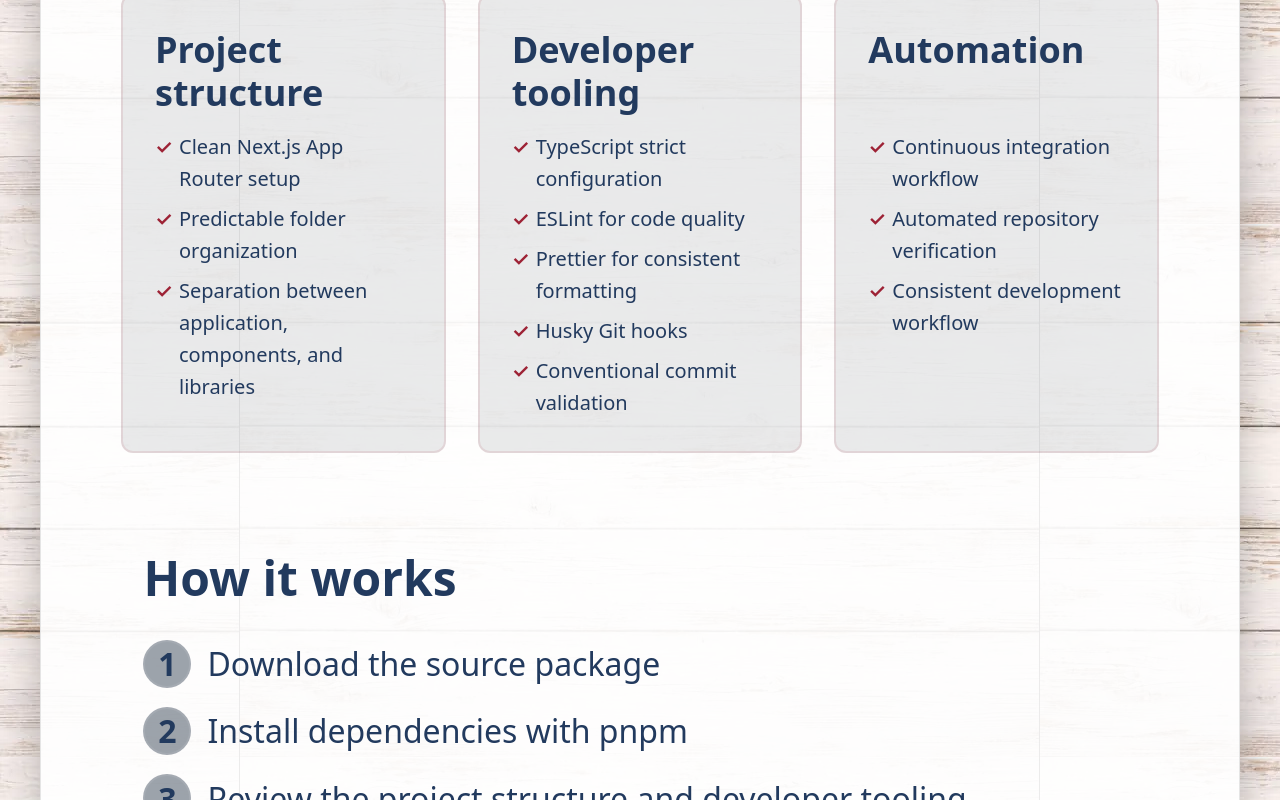
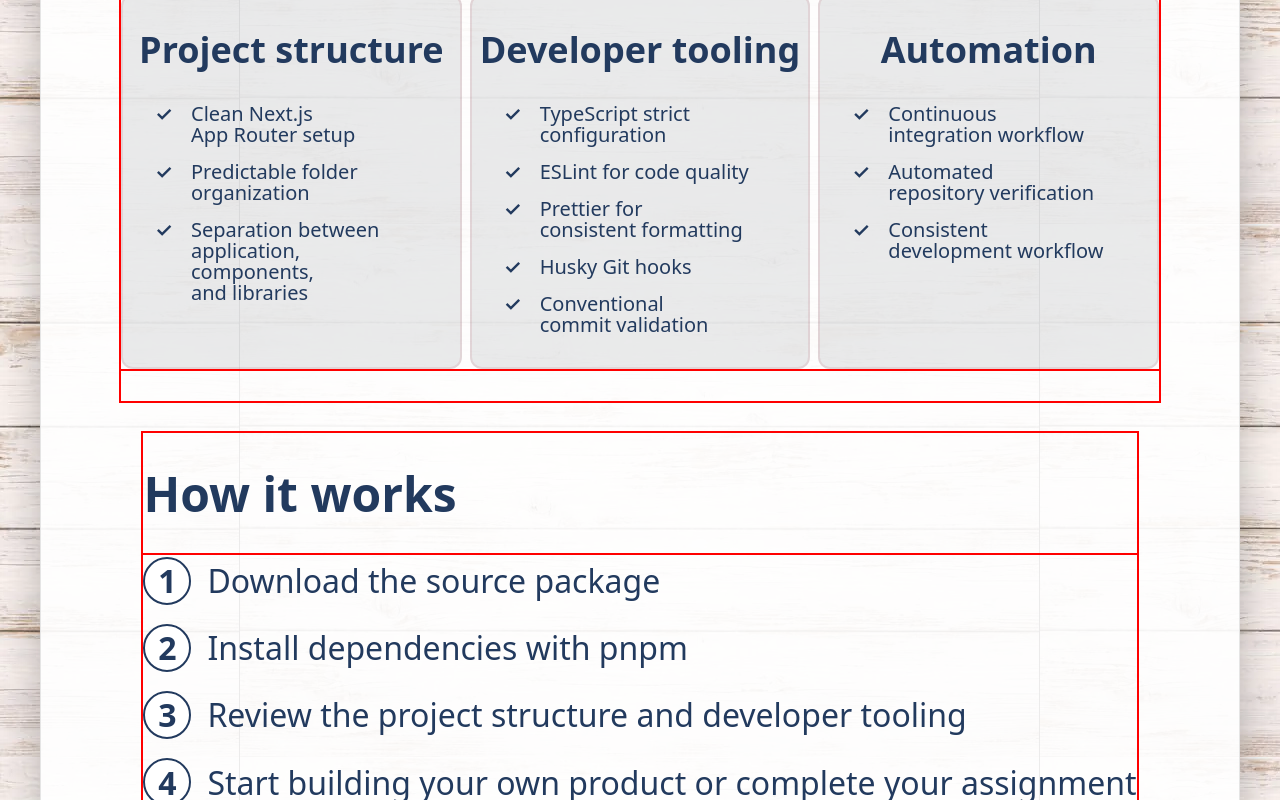
Before and after one commit to Grammeri/nextjs-landing, a Next.js app: page /products/starter in a window 1280 px wide. Shown: the part 1440-2240 px from the top of the page. Built offline with nearby package versions, Linux system fonts and the light colour scheme.

Commit message:
chore: technical commit

```diff
--- a/src/app/globals.css
+++ b/src/app/globals.css
@@ -71,7 +71,7 @@
   --color-surface-cookie-button-hover-bg: rgba(255, 255, 255, 0.2);
 
   /* List markers (checkmarks, bullets) */
-  --color-list-marker: var(--color-tertiary);
+  --color-list-marker: var(--color-texas-blue);
   /* Texas red */
 
   --color-success: #009639;
@@ -129,6 +129,7 @@
   --line-height-base: 1.6;
   --line-height-heading: 1.2;
   --line-height-subheading: 1.3;
+  --list-line-height-compact: 1.25;
   --font-weight-normal: 400;
   --font-weight-medium: 500;
   --font-weight-semibold: 600;
@@ -199,6 +200,18 @@
   /* Container */
   --container-width: 1200px;
   --container-padding: 24px;
+
+  /* ===============================
+   Product Feature Grid
+   =============================== */
+
+  --product-feature-grid-columns: 3;
+
+  /* немного уже чем container — лучше визуальный баланс */
+  --product-feature-grid-max-width: var(--container-width);
+
+  /* минимальное расстояние между карточками */
+  --product-feature-grid-gap: var(--spacing-sm);
 
   /* Layout */
   --header-height: 72px;
--- a/src/shared/config/products/starter.ts
+++ b/src/shared/config/products/starter.ts
@@ -6,7 +6,7 @@ export const STARTER_PRODUCT_COPY = {
   name: 'Next.js Professional Starter',
 
   shortDescription:
-    'Clean, production-ready Next.js project foundation for developers and students.',
+    'Clean, production-ready Next.js project foundation for developers and students',
 
   cardDescription:
     'A polished Next.js project starter with clean architecture, modern tooling, and a predictable project structure. Perfect for new projects, learning modern practices, or completing technical assignments.',
--- a/src/shared/ui/pricing-card/PricingCard.module.css
+++ b/src/shared/ui/pricing-card/PricingCard.module.css
@@ -3,6 +3,12 @@
   flex-direction: column;
   gap: var(--spacing-md);
   color: var(--color-on-image-primary);
+  outline: 2px solid red;
+}
+
+.paymentFull,
+.paymentCentered {
+  outline: 2px solid red;
 }
 
 .description,
--- a/src/shared/ui/product-page/ProductPage.module.css
+++ b/src/shared/ui/product-page/ProductPage.module.css
@@ -13,6 +13,7 @@
 .audienceList {
     display: grid;
     gap: var(--spacing-md);
+    outline: 2px solid red;
 }
 
 .audienceList li {
@@ -38,8 +39,11 @@
 
 .featureGrid {
     display: grid;
-    gap: var(--spacing-xl);
-    grid-template-columns: repeat(auto-fit, minmax(0, 1fr));
+    grid-template-columns: repeat(var(--product-feature-grid-columns), minmax(0, 1fr));
+    gap: var(--product-feature-grid-gap);
+    max-width: var(--product-feature-grid-max-width);
+    margin: 0 auto;
+    outline: 2px solid red;
 }
 
 .featureCard {
@@ -53,22 +57,28 @@
 }
 
 .featureTitle {
-    display: flex;
-    align-items: flex-start;
-    margin: 0;
+    margin: 0 0 var(--spacing-md) 0;
     font-weight: var(--font-weight-semibold);
-    min-height: calc(var(--font-size-h3) * var(--line-height-heading) * 2);
+    white-space: nowrap;
+
+    text-align: center;
+
+    margin-left: calc(-1 * var(--spacing-xl));
+    margin-right: calc(-1 * var(--spacing-xl));
 }
 
 .featureList {
     display: grid;
-    gap: var(--spacing-sm);
+    gap: var(--spacing-md);
     margin: 0;
 }
 
 .featureList li {
     position: relative;
-    padding-left: var(--spacing-lg);
+    padding-left: calc(var(--spacing-lg) + var(--spacing-icon-text));
+    line-height: 1.05;
+    max-width: 32ch;
+    text-wrap: balance;
 }
 
 .featureList li::before {
@@ -135,14 +145,11 @@
     color: inherit;
 }
 
-.trustBlock li::before {
-    color: var(--color-texas-red-soft);
-}
-
 .steps {
     display: grid;
     gap: var(--spacing-md);
     counter-reset: steps;
+    outline: 2px solid red;
 }
 
 .steps li {
@@ -160,12 +167,18 @@
     display: inline-flex;
     align-items: center;
     justify-content: center;
+
     width: var(--spacing-2xl);
     height: var(--spacing-2xl);
+
     border-radius: var(--radius-full);
-    background: var(--surface-step-bg);
+
+    background: var(--color-bg);
+    color: var(--color-texas-blue);
+
+    border: 2px solid var(--color-texas-blue);
+
     font-weight: var(--font-weight-semibold);
-    border: var(--focus-ring-width) solid var(--card-border-color);
 }
 
 .trustBlock {
@@ -177,6 +190,7 @@
     display: flex;
     flex-direction: column;
     gap: var(--spacing-lg);
+    outline: 2px solid red;
 }
 
 .trustText {
@@ -190,4 +204,5 @@
     grid-template-columns: minmax(0, 1fr);
     max-width: var(--pricing-card-max-width);
     margin: 0 auto;
+    outline: 2px solid red;
 }
--- a/src/shared/ui/product/ProductHero.module.css
+++ b/src/shared/ui/product/ProductHero.module.css
@@ -4,6 +4,7 @@
   gap: var(--spacing-xl);
   padding-top: var(--section-padding-top-compact);
   padding-bottom: var(--section-padding-bottom-product);
+  outline: 2px solid red;
 }
 
 .text {
--- a/src/shared/ui/product/ProductSection.module.css
+++ b/src/shared/ui/product/ProductSection.module.css
@@ -4,6 +4,7 @@
   gap: var(--spacing-xl);
   padding-top: var(--section-padding-top-product);
   padding-bottom: var(--section-padding-bottom-product);
+  outline: 2px solid red;
 }
 
 .title {
```
